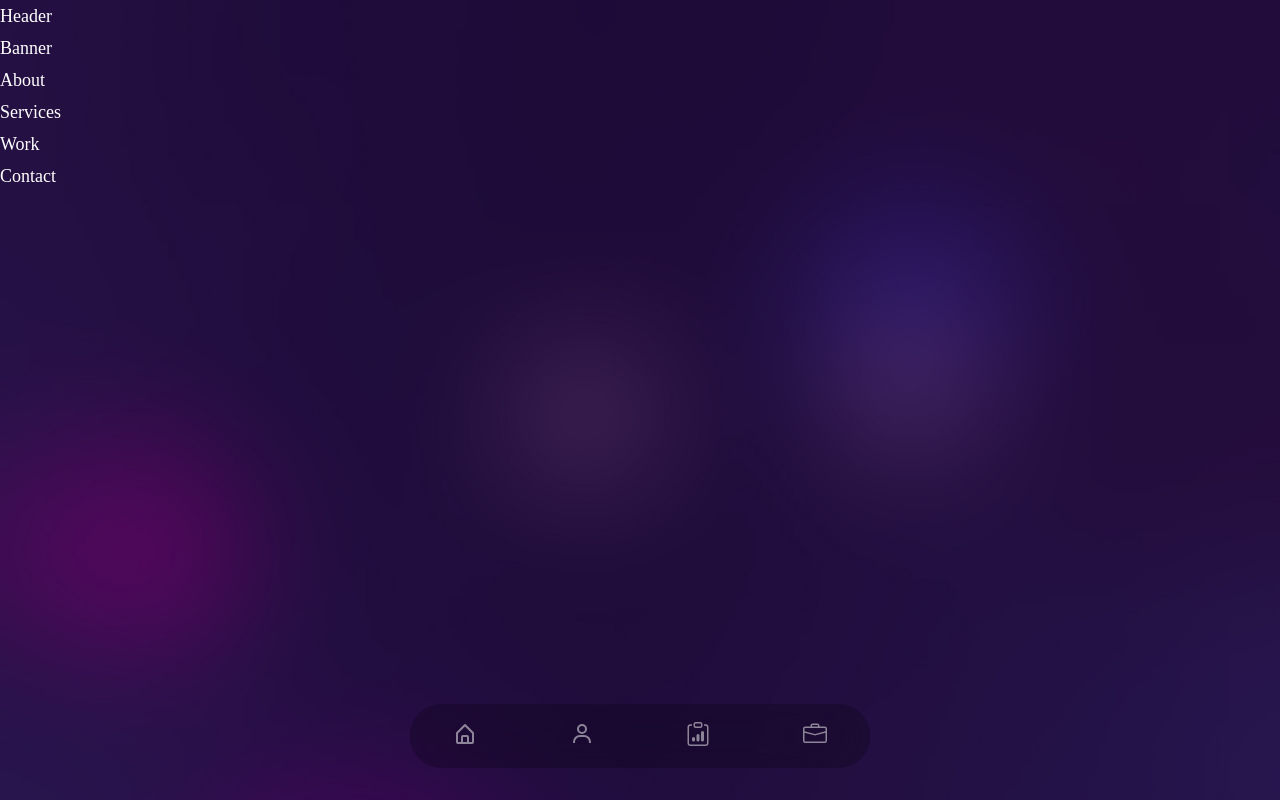
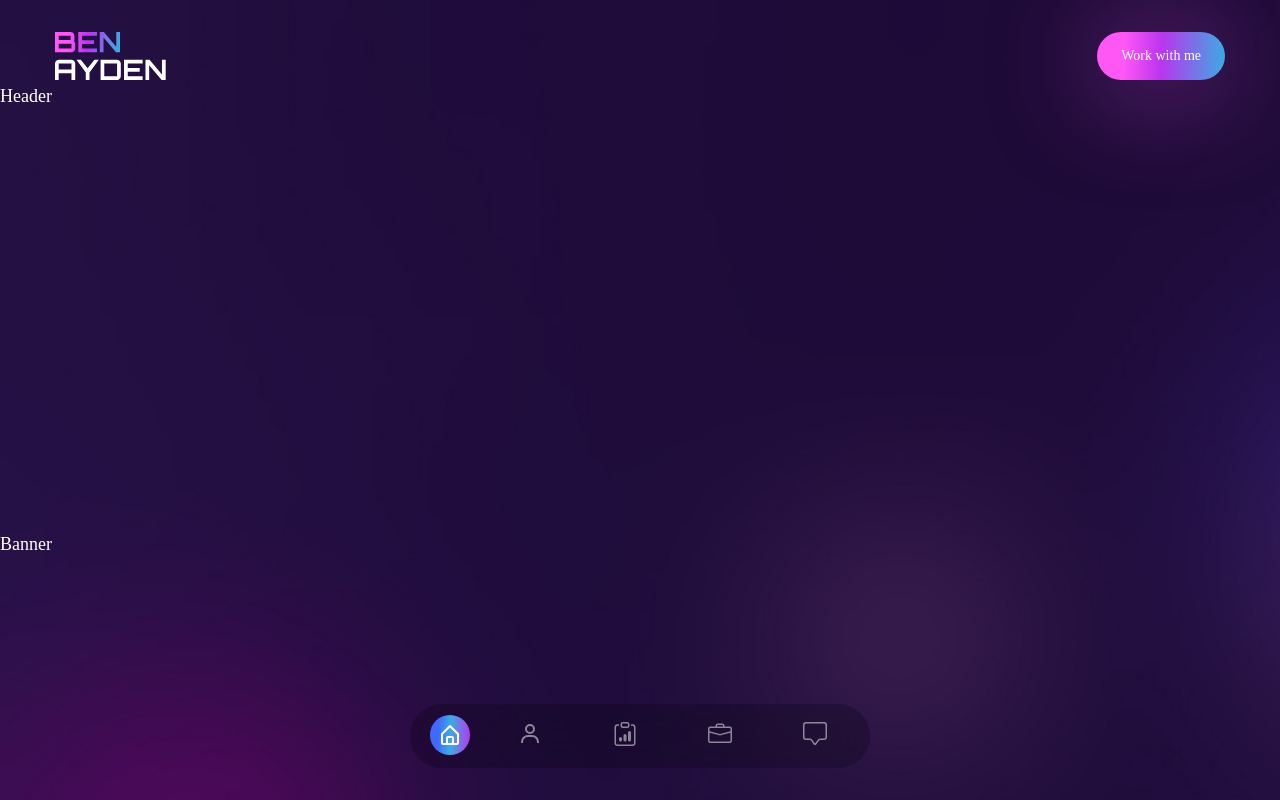
Before and after one commit to nikita3006/Portfolio, a React (Create React App) app: page / in a window 1280 px wide. Shown: the top 800 px of the page. Built offline with nearby package versions, Linux system fonts and the light colour scheme; the HTML template or start-up script is replaced by a standard one.

Commit message:
add header component details

```diff
--- a/src/components/About.js
+++ b/src/components/About.js
@@ -1,7 +1,11 @@
 import React from 'react';
 
 const About = () => {
-  return <div>About</div>;
+  return (
+    <div className='section' id='about'>
+      About
+    </div>
+  )
 };
 
 export default About;
--- a/src/components/Banner.js
+++ b/src/components/Banner.js
@@ -1,7 +1,11 @@
 import React from 'react';
 
 const Banner = () => {
-  return <div>Banner</div>;
+  return(
+    <div className='section' id='home'>
+      Banner
+    </div>
+    )
 };
 
 export default Banner;
--- a/src/components/Contact.js
+++ b/src/components/Contact.js
@@ -1,7 +1,11 @@
 import React from 'react';
 
 const Contact = () => {
-  return <div>Contact</div>;
+  return(
+    <div className='section' id='contact'>
+      Contact
+    </div>
+  );
 };
 
 export default Contact;
--- a/src/components/Header.js
+++ b/src/components/Header.js
@@ -1,7 +1,20 @@
 import React from 'react';
+import Logo from '../assets/logo.svg'
 
 const Header = () => {
-  return <div>Header</div>;
+  return (
+    <header className='py-8'>
+      <div className='container mx-auto'>
+        <div className='flex justify-between items-center'>
+          <a href='#'>
+            <img src={Logo} alt=''/>
+          </a>
+          <button className='btn btn-sm'>Work with me</button>
+        </div>
+      </div>
+      Header
+    </header>
+  )
 };
 
 export default Header;
--- a/src/components/Nav.js
+++ b/src/components/Nav.js
@@ -8,17 +8,46 @@
     <div className='fixed bottom-2 lg:bottom-8 w-full overflow-hidden z-50'>
        <nav className='container mx-auto'>
         <div className='w-full bg-black/20 h-[64px] backdrop-blur-2xl rounded-full max-w-[460px] mx-auto px-5 flex justify-between text-2xl text-white/50'>
-          <Link className='cursor-pointer w-[70px] h-[60px] flex items-center justify-center'>
+          <Link
+            to='home'
+            activeClass='active'
+            smooth={true}
+            spy={true}
+            offset={-200}
+            className='cursor-pointer w-[70px] h-[60px] flex items-center justify-center'>
             <BiHomeAlt/>
           </Link>
-          <Link className='cursor-pointer w-[70px] h-[60px] flex items-center justify-center'>
+          <Link
+              to='about'
+              activeClass='active'
+              smooth={true}
+              spy={true}
+              className='cursor-pointer w-[70px] h-[60px] flex items-center justify-center'>
             <BiUser/>
           </Link>
-          <Link className='cursor-pointer w-[70px] h-[60px] flex items-center justify-center'>
+          <Link
+            to='services'
+            activeClass='active'
+            smooth={true}
+            spy={true}
+            className='cursor-pointer w-[70px] h-[60px] flex items-center justify-center'>
             <BsClipboardData/>
           </Link>
-          <Link className='cursor-pointer w-[70px] h-[60px] flex items-center justify-center'>
+          <Link
+           to='work'
+           activeClass='active'
+           smooth={true}
+           spy={true}
+           className='cursor-pointer w-[70px] h-[60px] flex items-center justify-center'>
             <BsBriefcase/>
+          </Link>
+          <Link
+           to='contact'
+           activeClass='active'
+           smooth={true}
+           spy={true}
+           className='cursor-pointer w-[70px] h-[60px] flex items-center justify-center'>
+            <BsChatSquare/>
           </Link>
         </div>
       </nav>
--- a/src/components/Services.js
+++ b/src/components/Services.js
@@ -1,7 +1,11 @@
 import React from 'react';
 
 const Services = () => {
-  return <div>Services</div>;
+  return(
+    <div className='section' id='services'>
+      Services
+    </div>
+    )
 };
 
 export default Services;
--- a/src/components/Work.js
+++ b/src/components/Work.js
@@ -1,7 +1,11 @@
 import React from 'react';
 
 const Work = () => {
-  return <div>Work</div>;
+  return(
+    <div className='section' id='work'>
+      Work
+    </div>
+    )
 };
 
 export default Work;
--- a/src/index.css
+++ b/src/index.css
@@ -36,7 +36,9 @@
 
 .active {
   color: #fff;
-  padding: 1rem;
+  width:40px;
+  height:40px;
+  margin-top: 0.70rem;
   border-radius: 100%;
 }
 
```
Also changed, not shown: 1 other file (tests, documents, lock files or other folders).
